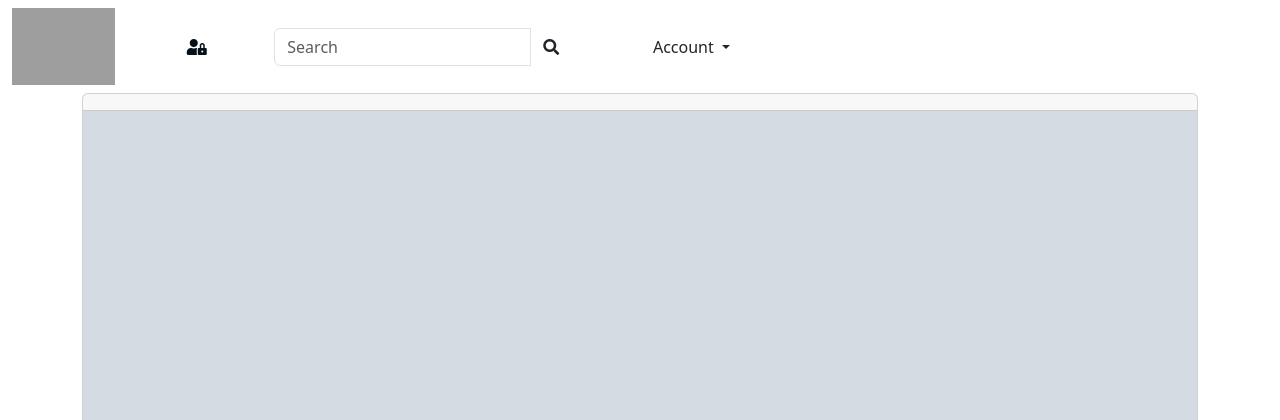
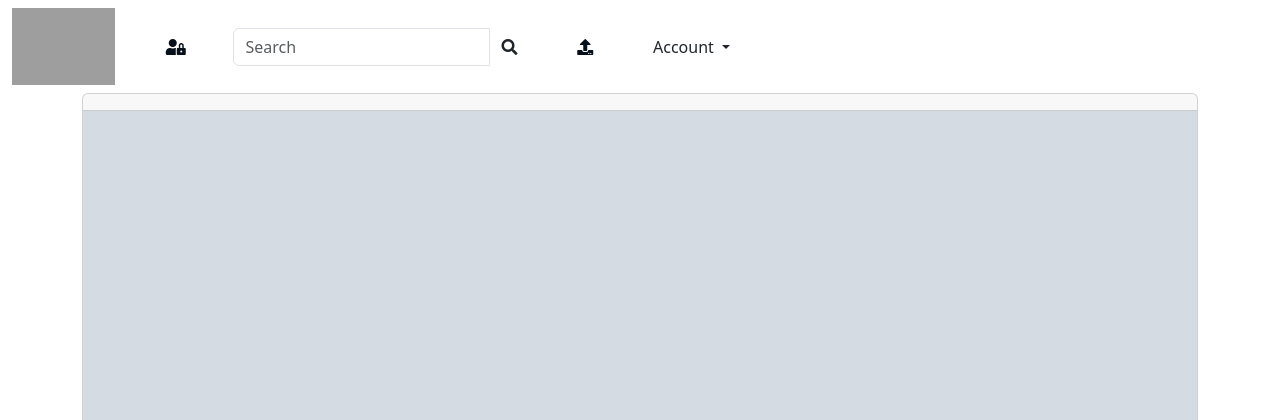
Before and after one commit to samwel-chege/Instagram, a Django app: page / in a window 1280 px wide. Shown: the top 420 px of the page. Run offline with Django 3.2, Linux system fonts and the light colour scheme; tables that the repository leaves empty hold one stand-in row (values such as "Sample post"); grey boxes marked "Sample" are stand-in pictures; some libraries are stand-ins or nearby versions; grey boxes are pictures that could not be loaded.

Commit message:
add a link to upload photos

```diff
--- a/instagram/templates/navbar.html
+++ b/instagram/templates/navbar.html
@@ -16,7 +16,7 @@
                 <a href="{% url 'admin:index' %}"><i class="fas fa-user-lock fa-1x ms-1" style="color: #06101a;"></i></a>
               </div>
             <!--Adding a search form-->
-            <form role="search" class="form-inline" action="">
+            <form role="search" class="form-inline" action="{% url 'search_users' %}">
               <div class="input-group">
                 <input type="text" class="form-control" placeholder="Search" aria-label="Username" aria-describedby="basic-addon1" name="user">
                 <div class="input-group-append" type="submit">
@@ -24,6 +24,9 @@
                 </div>
               </div>
             </form>
+            <div class="nav-icons">
+              <a href="upload/image"><i class="fa fa-upload" aria-hidden="true" style="color: #06101a;"></i></a>
+            </div>
         <!--search form end -->
         <div class="col-sm-6 col-md-6">
           <div class="dropdown">
@@ -37,6 +40,7 @@
                 <li><a class="dropdown-item" href="/logout">Logout</a></li>
                 {%else%}
                 <li><a class="dropdown-item" href="/login">Login</a></li>
+                <li><a class="dropdown-item" href="/upload/image">Upload photo</a></li>
                 <li><a class="dropdown-item" href="/signup">Signup</a></li>
                 {%endif%}
             </ul>
```
